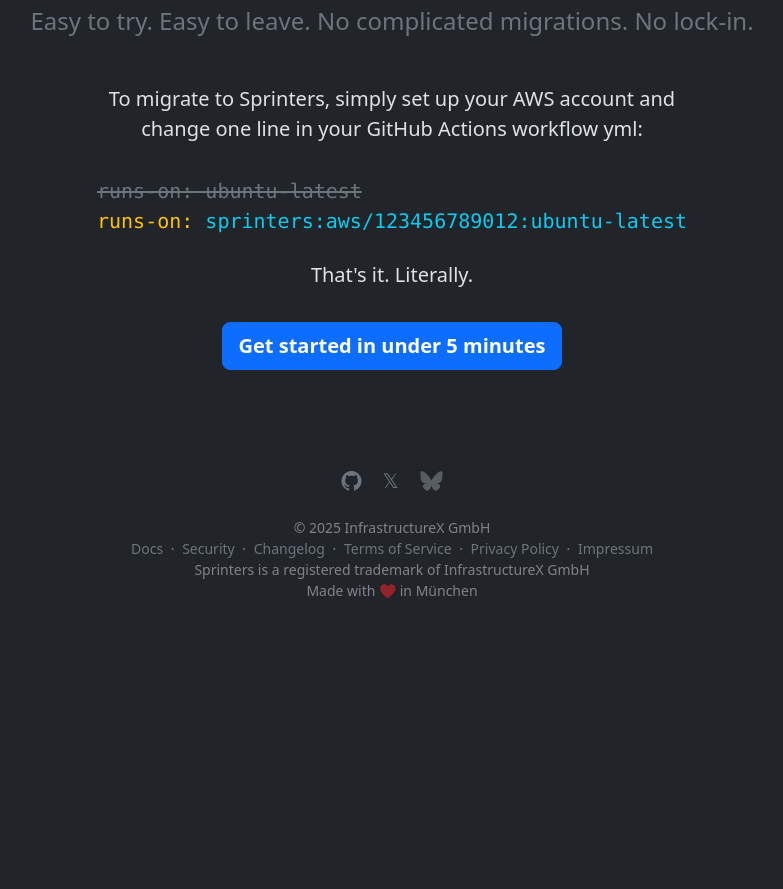
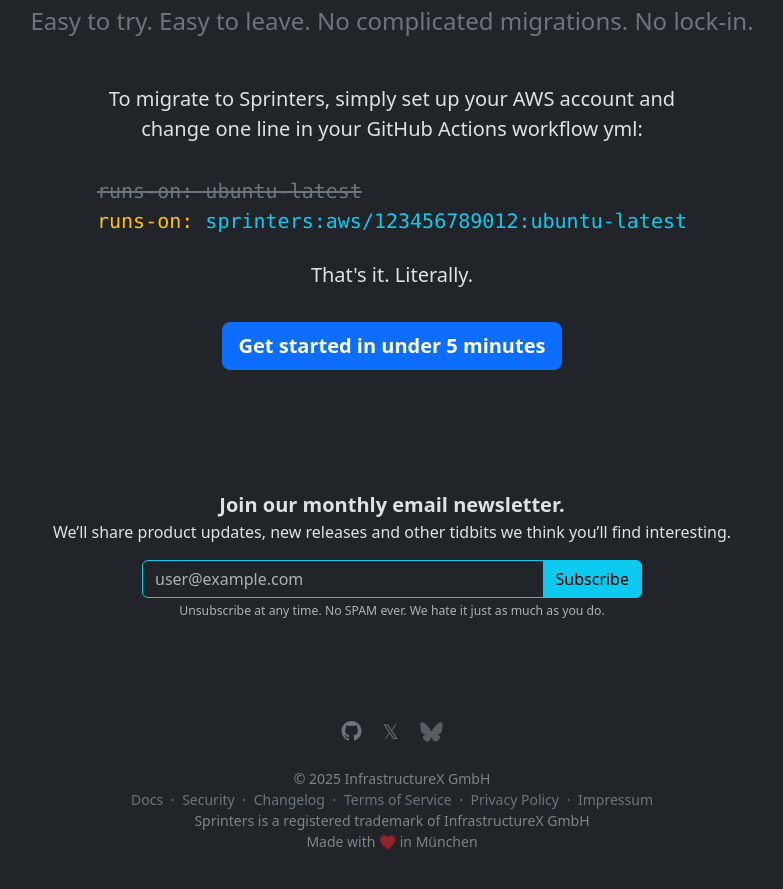
Before and after one commit to sprinters-sh/sprinters.sh, a Jekyll site: the page built from index.html, in a window 1280 px wide and 900 px high, scrolled down 5025 px. Shown: the top 889 px of the window, without its empty margins (248-1031 px from the left). Built offline with Jekyll 4.4.1, drawn with Linux system fonts in a browser that asks for light colours; before the commit the page ends 5674 px from its top, so only the background shows below that.

Commit message:
Added newsletter signup to every page

```diff
--- a/_layouts/default.html
+++ b/_layouts/default.html
@@ -52,6 +52,72 @@
     </div>
 </div>
 
+<div class="mt-7 text-center container">
+    <p><strong class="fs-5">Join our monthly email newsletter.</strong><br>We’ll share product updates, new releases and other tidbits we think you’ll find interesting.</p>
+
+    <form method="post" id="newsletter-form">
+        <div style="position: absolute; left: -5000px;" aria-hidden="true">
+            /* real people should not fill this in and expect good things - do not remove this or risk form bot signups */
+            <input type="text" name="b_9fdbd60c88530df7c7e182221_1758545ed5" tabindex="-1" value="">
+        </div>
+        <div class="input-group mb-1 mx-auto mw-100" style="width: 500px">
+            <input type="email" name="EMAIL" class="form-control d-inline-block border-info" id="newsletter-email" required="required" placeholder="user@example.com">
+            <input type="submit" name="subscribe" class="btn btn-info" value="Subscribe">
+        </div>
+
+        <p class="fs-8 text-body-secondary">Unsubscribe at any time. No SPAM ever. We hate it just as much as you do.</p>
+    </form>
+
+    <p id="newsletter-confirm" class="fs-5 text-info d-none"></p>
+</div>
+
+<script>
+    let newsletterForm = document.getElementById('newsletter-form');
+    newsletterForm.addEventListener('submit', function(e) {
+        e.preventDefault();
+
+        const form = e.target;
+
+        if (!form.checkValidity()) {
+            e.stopPropagation();
+            form.classList.add('was-validated');
+            return;
+        }
+
+        const email = document.getElementById('newsletter-email').value;
+
+        // Create URL with JSONP callback
+        const timestamp = new Date().getTime();
+        const callbackName = `ml_callback_${timestamp}`;
+        const baseUrl = 'https://sprinters.us16.list-manage.com/subscribe/post-json';
+        const queryParams = new URLSearchParams({
+            u: '9fdbd60c88530df7c7e182221',
+            id: '1758545ed5',
+            f_id: '00cbc2e1f0',
+            EMAIL: email,
+            c: callbackName
+        });
+
+        // Define callback function
+        window[callbackName] = function(response) {
+            if (response.result === 'success') {
+                newsletterForm.classList.add('d-none');
+                document.getElementById('newsletter-confirm').textContent = "Thanks for joining! We sent a confirmation email to " + email;
+                document.getElementById('newsletter-confirm').classList.remove('d-none');
+            }
+
+            // Cleanup
+            document.body.removeChild(script);
+            delete window[callbackName];
+        };
+
+        // Create and append script element
+        const script = document.createElement('script');
+        script.src = `${baseUrl}?${queryParams.toString()}`;
+        document.body.appendChild(script);
+    });
+</script>
+
 <div class="text-body-tertiary mt-5 pt-5 pb-5 fs-7 text-center">
     <div class="fs-5">
         <a href="https://github.com/sprinters-sh/sprinters/issues"
```
Also changed, not shown: docs/setup/index.md (+1 -1 lines).
